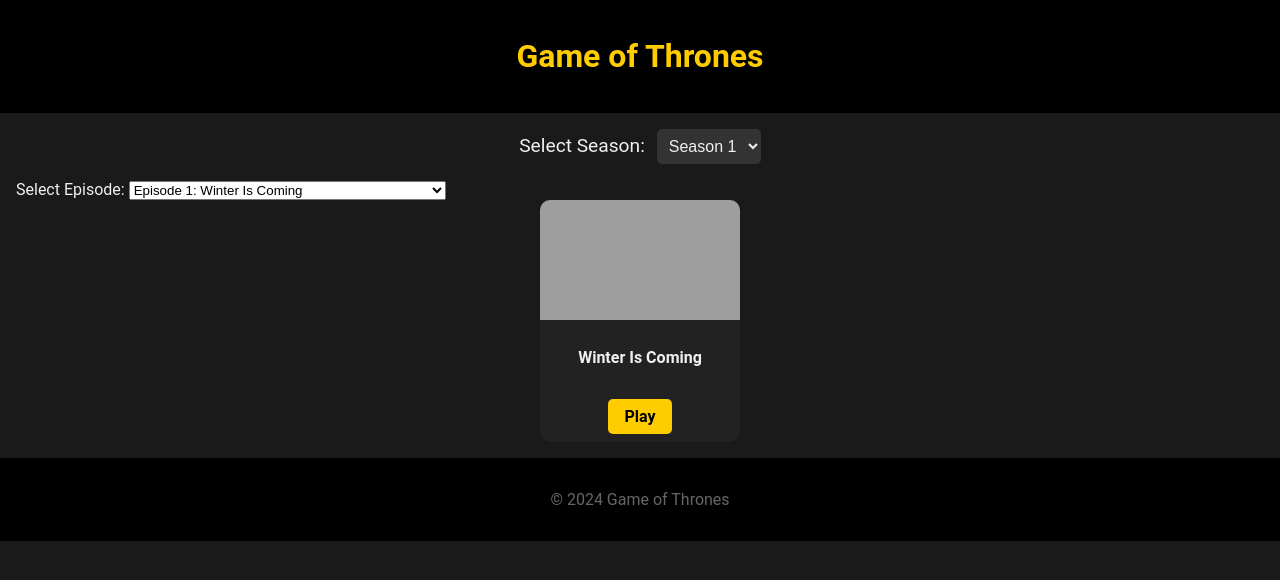
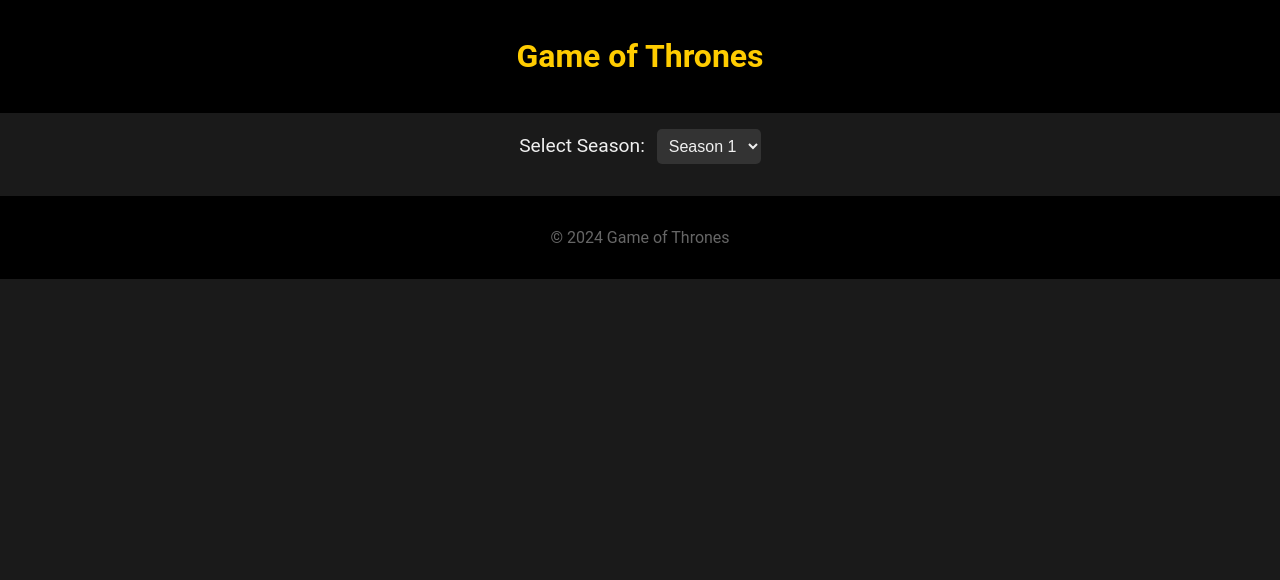
Before and after one commit to Hk41878/Got, a plain HTML site: page index.html in a window 1280 px wide. Drawn offline with Linux system fonts and the light colour scheme; grey boxes are pictures that could not be loaded.

Commit message:
Update index.html

```diff
--- a/index.html
+++ b/index.html
@@ -26,15 +26,8 @@
       </select>
     </div>
 
-    <div class="episode-selector">
-      <label for="episode">Select Episode:</label>
-      <select id="episode">
-        <!-- Episodes will be dynamically added here -->
-      </select>
-    </div>
-
-    <div id="episode-details" class="episodes">
-      <!-- Episode details will be displayed here -->
+    <div id="episodes" class="episodes">
+      <!-- Episodes will be dynamically loaded here -->
     </div>
   </main>
 
```
